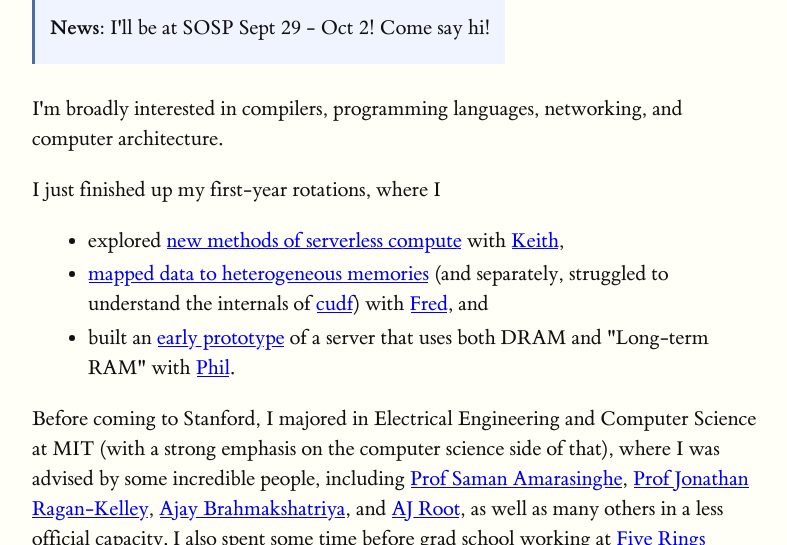
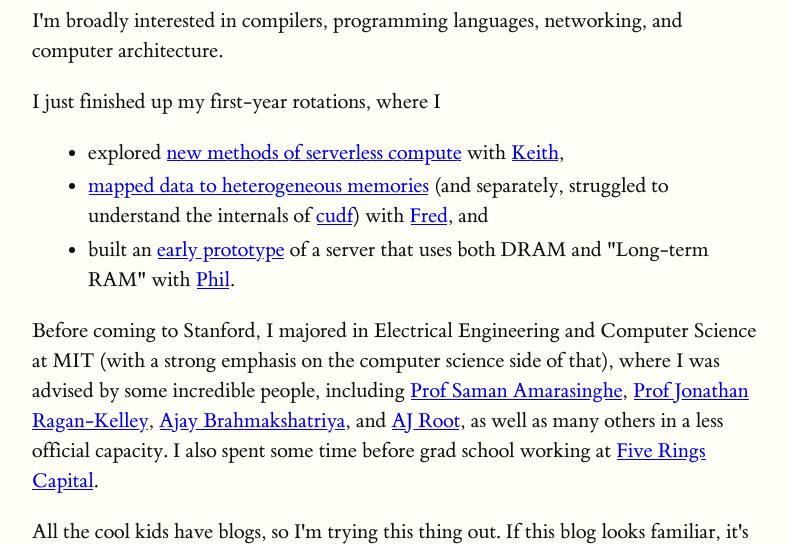
Before and after one commit to katherinemohr/katherinemohr.github.io, a Jekyll site: the page built from index.html, in a window 1280 px wide and 900 px high, cut to the strip 355-900 px from the top of the window. Shown: the whole strip, without its empty margins (128-915 px from the left). Built offline with Jekyll 4.4.1, drawn with Linux system fonts in a browser that asks for light colours.

Commit message:
no more news

```diff
--- a/index.html
+++ b/index.html
@@ -25,10 +25,9 @@ layout: default
       </p>
     </div>
   </div>
-  <div style="background: #f0f4ff; border-left: 3px solid #4a6fa5; padding-left: 1em; padding-right: 1em; margin-bottom: 1em; display: inline-block;">
+  <!--<div style="background: #f0f4ff; border-left: 3px solid #4a6fa5; padding-left: 1em; padding-right: 1em; margin-bottom: 1em; display: inline-block;">
     <p><strong>News:</strong> I'll be at SOSP Sept 29 - Oct 2! Come say hi!</p>
-
-  </div>
+  </div>-->
   <section>
     <p style="margin-top: 0;">
       I'm broadly interested in compilers, programming languages, networking, and computer architecture.
```
